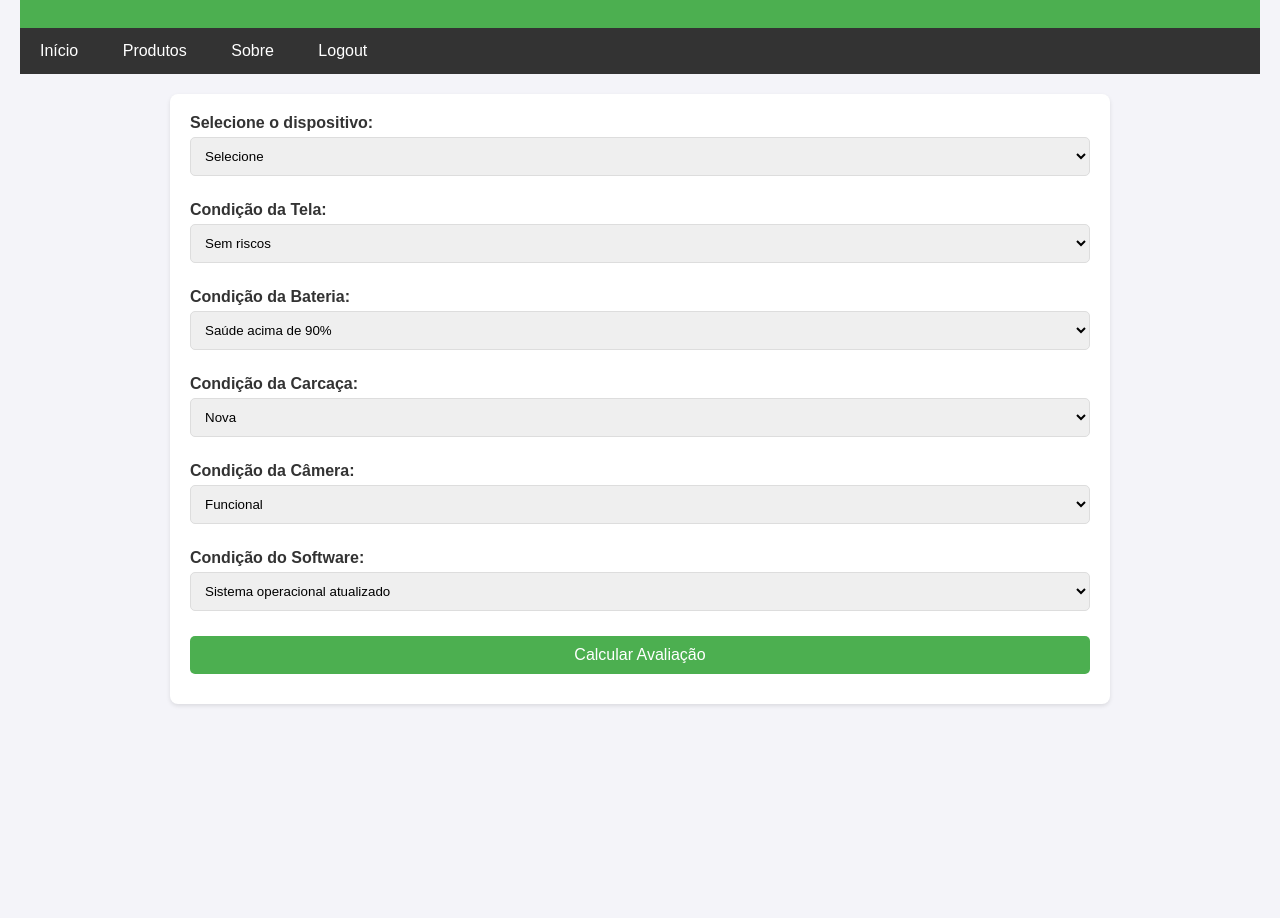
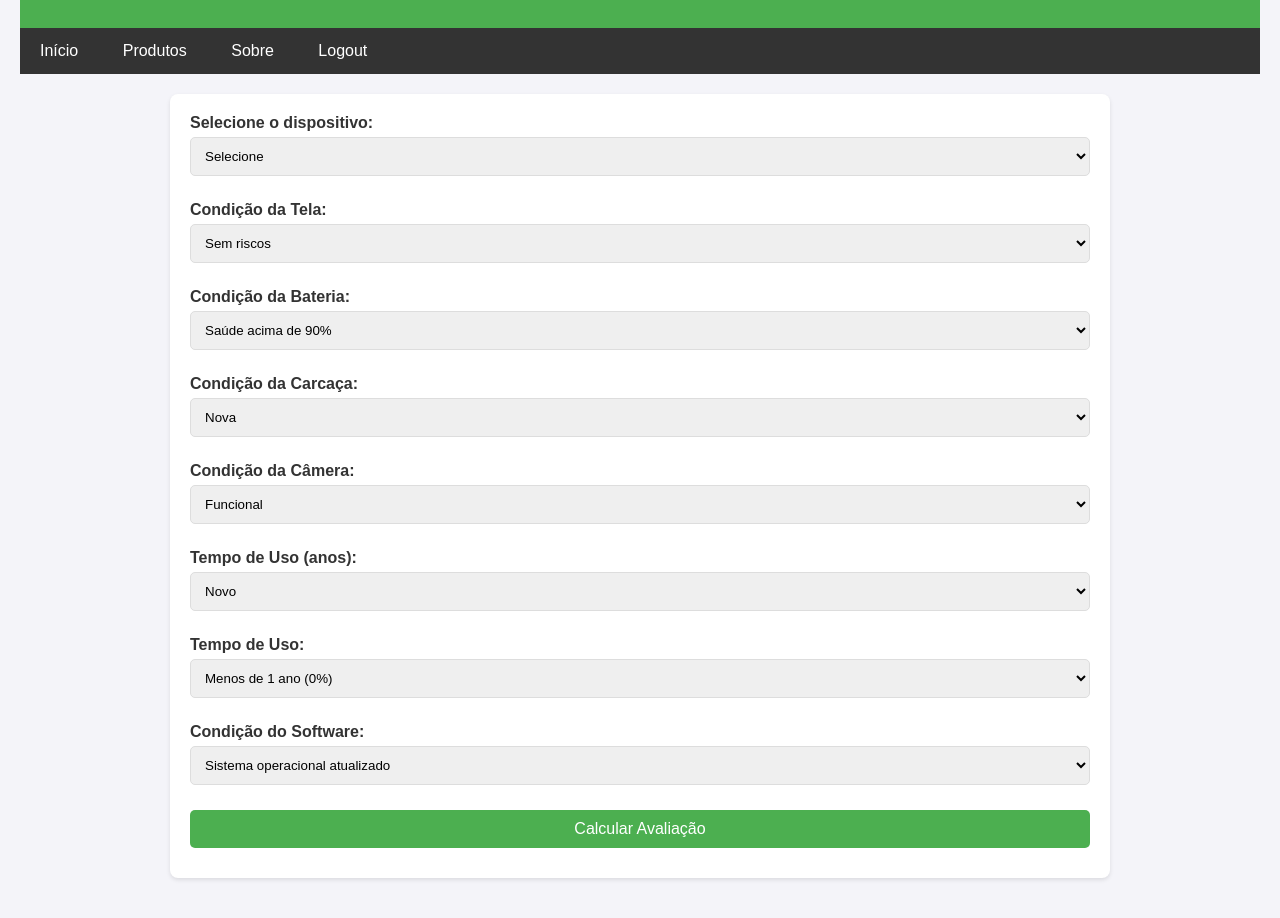
Before and after one commit to Buehno/A3-anima, a plain HTML site: page Index.html in a window 1280 px wide. Shown: the part 136-1054 px from the top of the page. Before the commit the page ends 880 px from the top, so only its background shows below. Drawn offline with Linux system fonts and the light colour scheme.

Commit message:
planos, login e index corrigido

```diff
--- a/Index.html
+++ b/Index.html
@@ -203,6 +203,26 @@
                     <option value="0.2">Não funcional (20%)</option>
                 </select>
             </div>
+            <div class="form-group" id="usageField">
+                <label for="usage">Tempo de Uso (anos):</label>
+                <select id="usage" required>
+                    <option value="0">Novo</option>
+                    <option value="0.05">1 ano (5%)</option>
+                    <option value="0.1">2 anos (10%)</option>
+                    <option value="0.2">3 anos ou mais (20%)</option>
+                </select>
+            </div>
+            <div class="form-group">
+                <label for="usageTime">Tempo de Uso:</label>
+                <select id="usageTime" required>
+                    <option value="0">Menos de 1 ano (0%)</option>
+                    <option value="0.1">1 ano (10%)</option>
+                    <option value="0.2">2 anos (20%)</option>
+                    <option value="0.3">3 anos (30%)</option>
+                    <option value="0.4">4 anos (40%)</option>
+                    <option value="0.5">5 anos ou mais (50%)</option>
+                </select>
+            </div>
 
             <div class="form-group" id="softwareField">
                 <label for="software">Condição do Software:</label>
@@ -231,7 +251,6 @@
         <ul id="discountDetails"></ul>
         <button onclick="window.print()">Imprimir Resultado</button>
     </div>
-
     <script>
       document.getElementById('evaluationForm').addEventListener('submit', function (e) {
         e.preventDefault();
@@ -243,7 +262,7 @@
         const body = parseFloat(document.getElementById('body').value);
         const camera = parseFloat(document.getElementById('camera').value);
         const software = parseFloat(document.getElementById('software').value);
-
+        const usageTime = parseFloat(document.getElementById('usageTime').value);
         // Definindo os preços dos dispositivos
         const devices = {
             'iphone14pro': 9000,
@@ -294,7 +313,6 @@
         document.getElementById('resultDevice').textContent = device;
         document.getElementById('finalValue').textContent = finalPrice.toFixed(2);
         document.getElementById('discountDetails').innerHTML = discountDetails.join('');
-
         document.getElementById('result').style.display = 'block';
 });
 
```
Also changed, not shown: login.html (+1 -1 lines), plano.html (+1 -1 lines).
